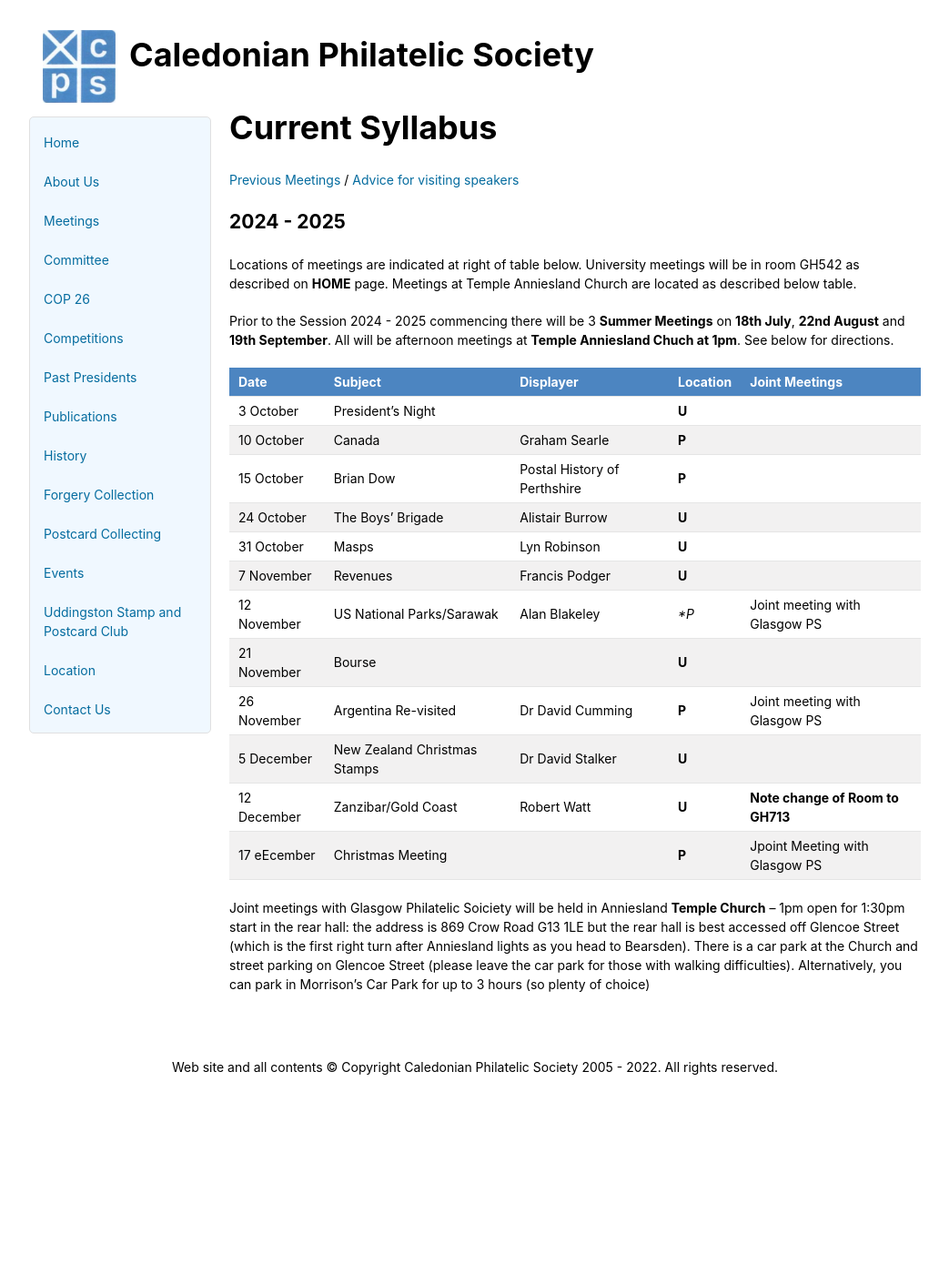
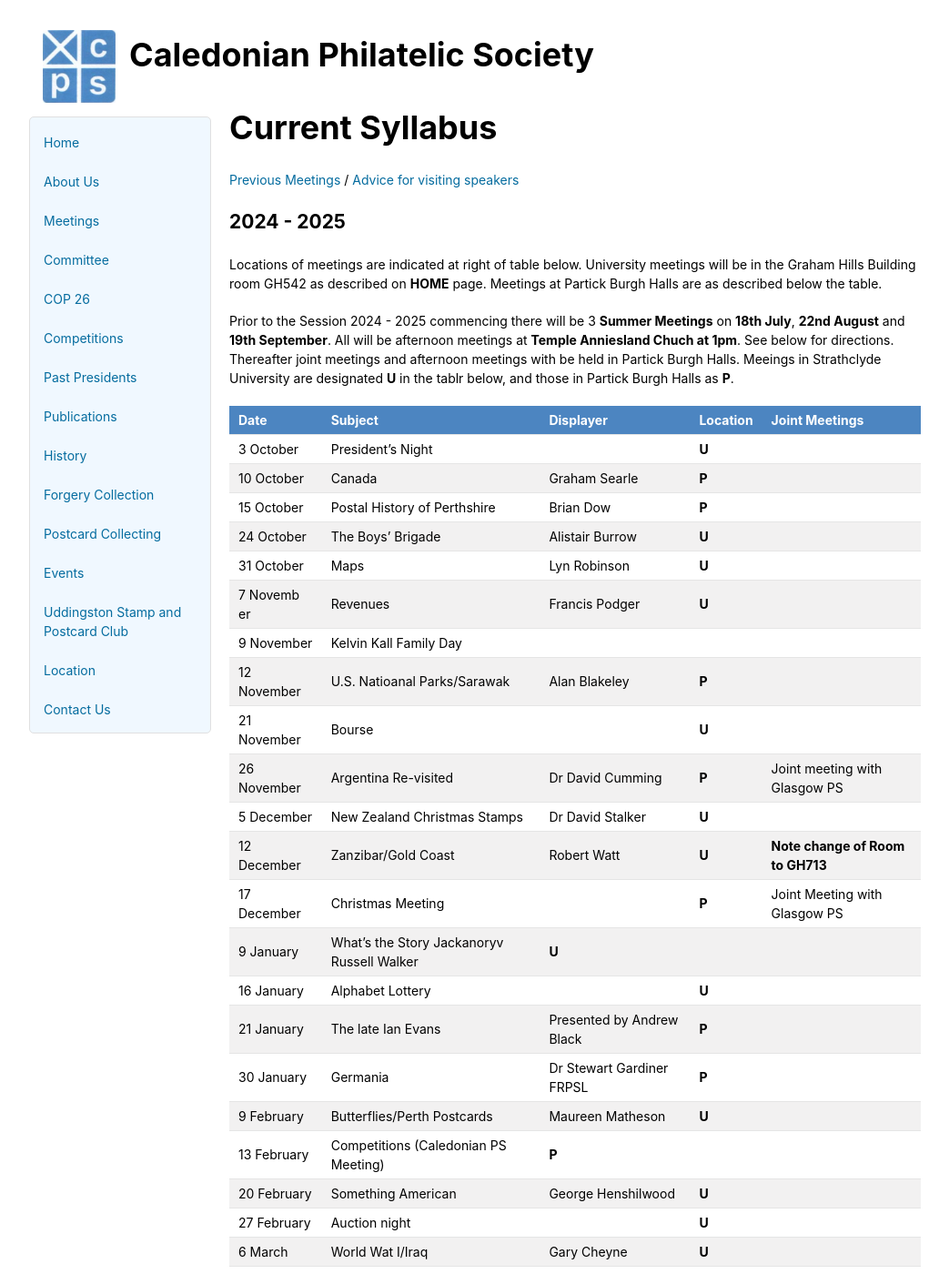
Before and after one commit to astalker/caledonian-stamps, a Jekyll site: the page built from meetings.md, in a window 1280 px wide and 1400 px high. Shown: the whole window at 91% size, without its empty margins (118-1161 px from the left). Built offline with Jekyll 4.4.1, drawn with Linux system fonts in a browser that asks for light colours; our own code applies the rules of GitHub Pages for plain Markdown files; some of the changed text lies outside the part shown.

Commit message:
All 2024/2025 Meetings added

```diff
--- a/meetings.md
+++ b/meetings.md
@@ -4,23 +4,40 @@
 
 ## 2024 - 2025 ##
 
-Locations of meetings are indicated at right of table below. University meetings will be in room GH542 as described on **HOME** page. Meetings at Temple Anniesland Church are located as described below table.
+Locations of meetings are indicated at right of table below. University meetings will be in the Graham Hills Building room GH542 as described on **HOME** page. Meetings at Partick Burgh Halls are as described below the table.
 
-Prior to the Session 2024 - 2025 commencing there will be 3 **Summer Meetings** on **18th July**, **22nd August** and **19th September**. All will be afternoon meetings at **Temple Anniesland Chuch at 1pm**. See below for directions.
+Prior to the Session 2024 - 2025 commencing there will be 3 **Summer Meetings** on **18th July**, **22nd August** and **19th September**. All will be afternoon meetings at **Temple Anniesland Chuch at 1pm**. See below for directions. Thereafter joint meetings and afternoon meetings with be held in Partick Burgh Halls. Meeings in Strathclyde University are designated **U** in the tablr below, and those in Partick Burgh Halls as **P**.
 
 Date  | Subject | Displayer | Location | Joint Meetings |
 ---- | ------- | --------- | -------- | --------------  |
 3 October | President's Night| | **U**
 10 October | Canada | Graham Searle | **P**
-15 October | Brian Dow | Postal History of Perthshire| **P**
+15 October | Postal History of Perthshire | Brian Dow | **P**
 24 October | The Boys' Brigade | Alistair Burrow | **U**
-31 October | Masps | Lyn Robinson |**U**
-7 November | Revenues | Francis Podger | **U**
-12 November | US National Parks/Sarawak | Alan Blakeley | **P* | Joint meeting with Glasgow PS
-21 November | Bourse | | **U**
-26 November | Argentina Re-visited | Dr David Cumming | **P** |Joint meeting with Glasgow PS
+31 October | Maps | Lyn Robinson |**U**
+7 Novemb er | Revenues | Francis Podger | **U**
+9 November | Kelvin Kall Family Day
+12 November | U.S. Natioanal Parks/Sarawak| Alan Blakeley| **P**
+21 November |Bourse | | **U**
+26 November |Argentina Re-visited | Dr David Cumming | **P** |Joint meeting with Glasgow PS
 5 December | New Zealand Christmas Stamps | Dr David Stalker | **U**
 12 December | Zanzibar/Gold Coast | Robert Watt |**U** | **Note change of Room to GH713**
-17 eEcember | Christmas Meeting | | **P** | Jpoint Meeting with Glasgow PS
+17 December | Christmas Meeting | | **P** | Joint Meeting with Glasgow PS
+9 January | What's the Story Jackanoryv Russell Walker | **U**
+16 January |Alphabet Lottery | | **U**
+21 January | The late Ian Evans | Presented by Andrew Black | **P**
+30 January |Germania | Dr Stewart Gardiner FRPSL | **P**
+9 February | Butterflies/Perth Postcards | Maureen Matheson | **U**
+13 February | Competitions (Caledonian PS Meeting) | **P**
+20 February | Something American | George Henshilwood | **U**
+27 February | Auction night | | **U**
+6 March | World Wat I/Iraq | Gary Cheyne |**U**
+20 March | Syria 1920 - 1950 |Jan van den Baard | **U**
+25 March | George V Commonwealth | Kenny Morrison |**P** | Joint **eeting with Glasgow PS
+10 April |AGM and 3rd Reich Postal Stationery | **U**
 
-Joint meetings with Glasgow Philatelic Soiciety will  be held in Anniesland **Temple Church** – 1pm open for 1:30pm start in the rear hall: the address is 869 Crow Road G13 1LE but the rear hall is best accessed off Glencoe Street (which is the first right turn after Anniesland lights as you head to Bearsden). There is a car park at the Church and street parking on Glencoe Street (please leave the car park for those with walking difficulties). Alternatively, you can park in Morrison’s Car Park for up to 3 hours (so plenty of choice)
+Joint meetings with Glasgow Philatelic Soiciety will be held in Partick Burgh Hall's Main Hall Room 1 - to left after entering the Halls. Doors will be open at 1pm for a 1:30pm start.
+
+Access is from Burgh Hall Street.
+
+Note that car parking is limited. There is easy access from both Partick Undrerground Staion and the Partick Main Line Staion - with only a short walk distance to the hall. There are also a number of frequent busses along Dumbarton Road from Glasgow City Centre.
```
